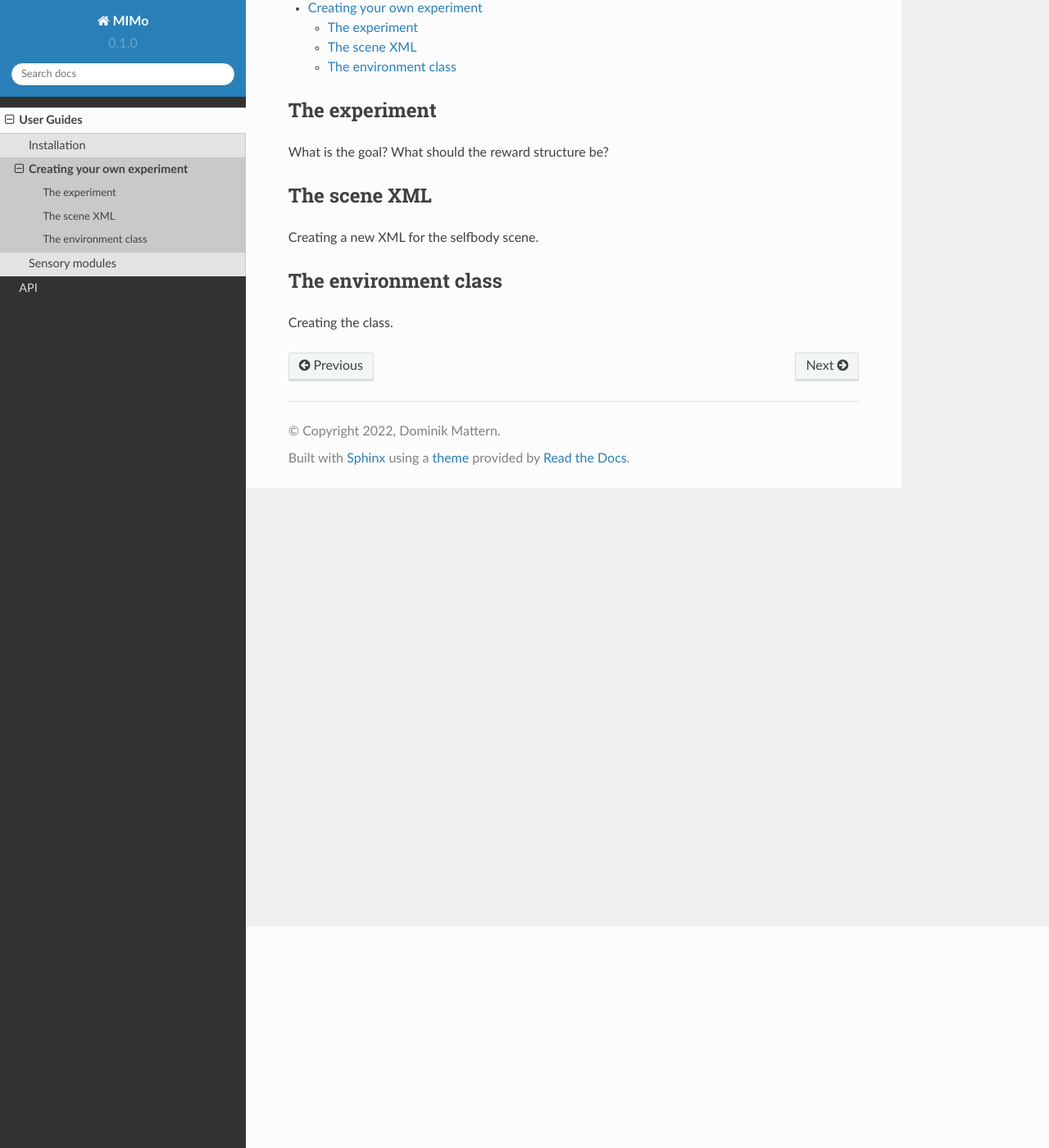
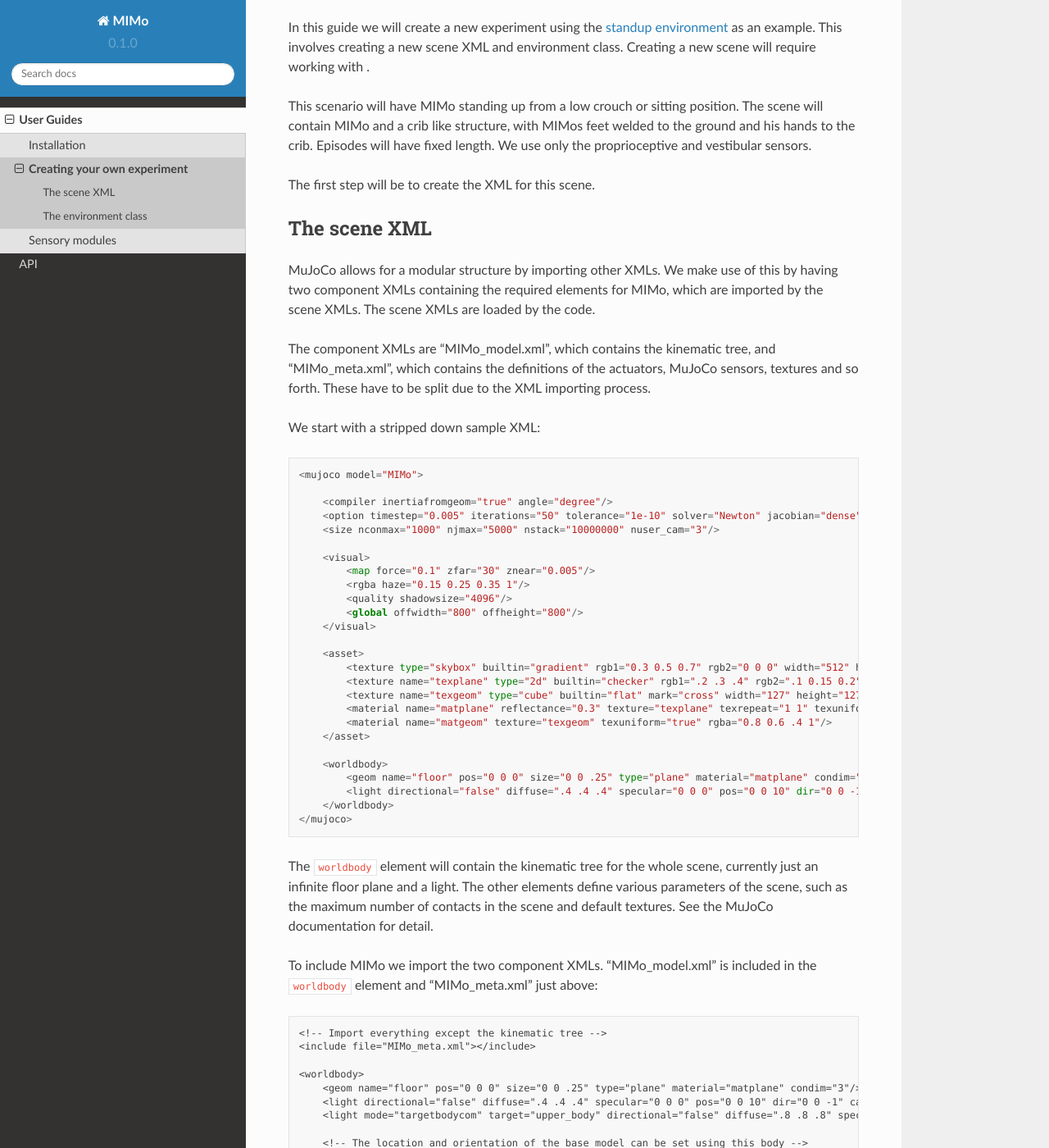
Before and after one commit to trieschlab/MIMo, a Sphinx documentation site: the page built from docs/source/guides/new_experiment.rst, in a window 1280 px wide and 1400 px high, scrolled down 270 px. Shown: the whole window at 82% size. Built offline with Sphinx 7.4.7 and the Read the Docs theme 2.0.0, drawn with Linux system fonts in a browser that asks for light colours; some of the changed text lies outside the part shown.

Commit message:
new experiments docs

```diff
--- a/docs/source/api/sample_environments.rst
+++ b/docs/source/api/sample_environments.rst
@@ -4,11 +4,13 @@
 This section describes the code used for the experiments and demos from the paper PAPERTITLE, LINK.
 The :ref:`reach <sec reach>`, :ref:`standup <sec standup>` and :ref:`self-body <sec selfbody>`
 experiments each involve an environment and a training script using the RL algorithms from
-`Stable Baselines3 <https://github.com/DLR-RM/stable-baselines3>`_. The environments are registered
-under the names ``MIMoReach-v0``, ``MIMoStandup-v0`` and ``MIMoSelfBody-v0``.
+`Stable Baselines3 <https://github.com/DLR-RM/stable-baselines3>`_.
 There is a simple :ref:`benchmarking <sec benchmark>` scenario in which MIMo takes random actions.
 Finally there is a :ref:`demo <sec demo>` environment in a simple room with some toys, with all sensory
 modalities enabled using the default configurations.
+
+All of the the environments register with gym under the names ``MIMoReach-v0``,
+``MIMoStandup-v0``, ``MIMoSelfBody-v0``, ``MIMoBench-v0`` and ``MIMoShowroom-v0``.
 
 
 .. contents::
--- a/docs/source/conf.py
+++ b/docs/source/conf.py
@@ -43,6 +43,7 @@
     'python': ('https://docs.python.org/3/', None),
     'sphinx': ('https://www.sphinx-doc.org/en/master/', None),
     'mimo': ('https://mimo.readthedocs.io/en/latest/', None),
+    'mujoco': ('https://mujoco.readthedocs.io/en/latest', None),
 }
 intersphinx_disabled_domains = ['std']
 
--- a/docs/source/guides/new_experiment.rst
+++ b/docs/source/guides/new_experiment.rst
@@ -1,26 +1,112 @@
 Creating your own experiment
 ============================
-
-In this guide we will create a new experiment using the
-:ref:`selfbody environment <sec selfbody>`  as an example.
-This involves creating a new scene XML and environment class.
 
 .. contents::
    :depth: 4
 
-The experiment
---------------
+In this guide we will create a new experiment using the
+:ref:`standup environment <sec standup>`  as an example.
+This involves creating a new scene XML and environment class.
+Creating a new scene will require working with
+:external+mujoco:doc:`MuJoCo XMLs <MJCF Reference>`.
 
-What is the goal?
-What should the reward structure be?
+This scenario will have MIMo standing up from a low crouch or sitting position.
+The scene will contain MIMo and a crib like structure, with MIMos feet welded to the ground
+and his hands to the crib. Episodes will have fixed length.
+We use only the proprioceptive and vestibular sensors.
+
+The first step will be to create the XML for this scene.
 
 
 The scene XML
 -------------
 
-Creating a new XML for the selfbody scene.
+MuJoCo allows for a modular structure by importing other XMLs. We make use of this by having
+two component XMLs containing the required elements for MIMo, which are imported by the scene
+XMLs. The scene XMLs are loaded by the code.
+
+The component XMLs are "MIMo_model.xml", which contains the kinematic tree, and
+"MIMo_meta.xml", which contains the definitions of the actuators, MuJoCo sensors, textures
+and so forth. These have to be split due to the XML importing process.
+
+We start with a stripped down sample XML::
+
+    <mujoco model="MIMo">
+
+        <compiler inertiafromgeom="true" angle="degree"/>
+        <option timestep="0.005" iterations="50" tolerance="1e-10" solver="Newton" jacobian="dense" cone="elliptic" impratio="1.0"/>
+        <size nconmax="1000" njmax="5000" nstack="10000000" nuser_cam="3"/>
+
+        <visual>
+            <map force="0.1" zfar="30" znear="0.005"/>
+            <rgba haze="0.15 0.25 0.35 1"/>
+            <quality shadowsize="4096"/>
+            <global offwidth="800" offheight="800"/>
+        </visual>
+
+        <asset>
+            <texture type="skybox" builtin="gradient" rgb1="0.3 0.5 0.7" rgb2="0 0 0" width="512" height="512"/>
+            <texture name="texplane" type="2d" builtin="checker" rgb1=".2 .3 .4" rgb2=".1 0.15 0.2" width="512" height="512" mark="cross" markrgb=".8 .8 .8"/>
+            <texture name="texgeom" type="cube" builtin="flat" mark="cross" width="127" height="1278" rgb1="0.8 0.6 0.4" rgb2="0.8 0.6 0.4" markrgb="1 1 1" random="0.01"/>
+            <material name="matplane" reflectance="0.3" texture="texplane" texrepeat="1 1" texuniform="true"/>
+            <material name="matgeom" texture="texgeom" texuniform="true" rgba="0.8 0.6 .4 1"/>
+        </asset>
+
+        <worldbody>
+            <geom name="floor" pos="0 0 0" size="0 0 .25" type="plane" material="matplane" condim="3"/>
+            <light directional="false" diffuse=".4 .4 .4" specular="0 0 0" pos="0 0 10" dir="0 0 -1" castshadow="false"/>
+        </worldbody>
+    </mujoco>
+
+The ``worldbody`` element will contain the kinematic tree for the whole scene, currently just
+an infinite floor plane and a light. The other elements define various parameters of the
+scene, such as the maximum number of contacts in the scene and default textures. See the
+MuJoCo documentation for detail.
+
+To include MIMo we import the two component XMLs. "MIMo_model.xml" is included in the
+``worldbody`` element and "MIMo_meta.xml" just above::
+
+    <!-- Import everything except the kinematic tree -->
+    <include file="MIMo_meta.xml"></include>
+
+    <worldbody>
+        <geom name="floor" pos="0 0 0" size="0 0 .25" type="plane" material="matplane" condim="3"/>
+        <light directional="false" diffuse=".4 .4 .4" specular="0 0 0" pos="0 0 10" dir="0 0 -1" castshadow="false"/>
+        <light mode="targetbodycom" target="upper_body" directional="false" diffuse=".8 .8 .8" specular="0.3 0.3 0.3" pos="0 0 5.0" dir="0 0 -1"/>
+
+        <!-- The location and orientation of the base model can be set using this body -->
+        <body name="mimo_location" pos="0 0 .33" euler="0 0 0">
+            <freejoint/>
+            <include file="MIMo_model.xml"></include> <!-- Import the actual model-->
+        </body>
+    </worldbody>
+
+We also add an extra light tracking MIMos torso.
+
+Fixing MIMos hands and feet in positions can be done by adding equality contraints::
+
+    <equality>
+        <weld body1="left_foot"  relpose="-0 -0.05 0 0.01 0 0 0"/>
+        <weld body1="right_foot" relpose="-0 0.05 0 0.01 0 0 0"/>
+        <weld body1="left_fingers"  relpose="0.1 0.1 0.45 0 -0.1 0.1 0 "/>
+        <weld body1="right_fingers" relpose="0.1 -0.1 0.45 0 0.1 0.1 0 "/>
+        <weld body1="head" body2="upper_body"/>
+        <weld body1="left_eye" body2="head"/>
+        <weld body1="right_eye" body2="head"/>
+    </equality>
+
+Finally we add the crib to the scene::
+
+    Crib code?
+
+There is still some trimming we can do. Since we do not use vision in this scenario we fixed
+MIMos eyes and head above. However the actuators are still included in the scene and take up
+resources. To disable these we replace "MIMo_meta.xml" in our scene with a copy in which we
+removed those actuators.
 
 The environment class
 ---------------------
 
 Creating the class.
+
+Episodes will have a fixed length, with a reward based on the height of MIMos head.
```
